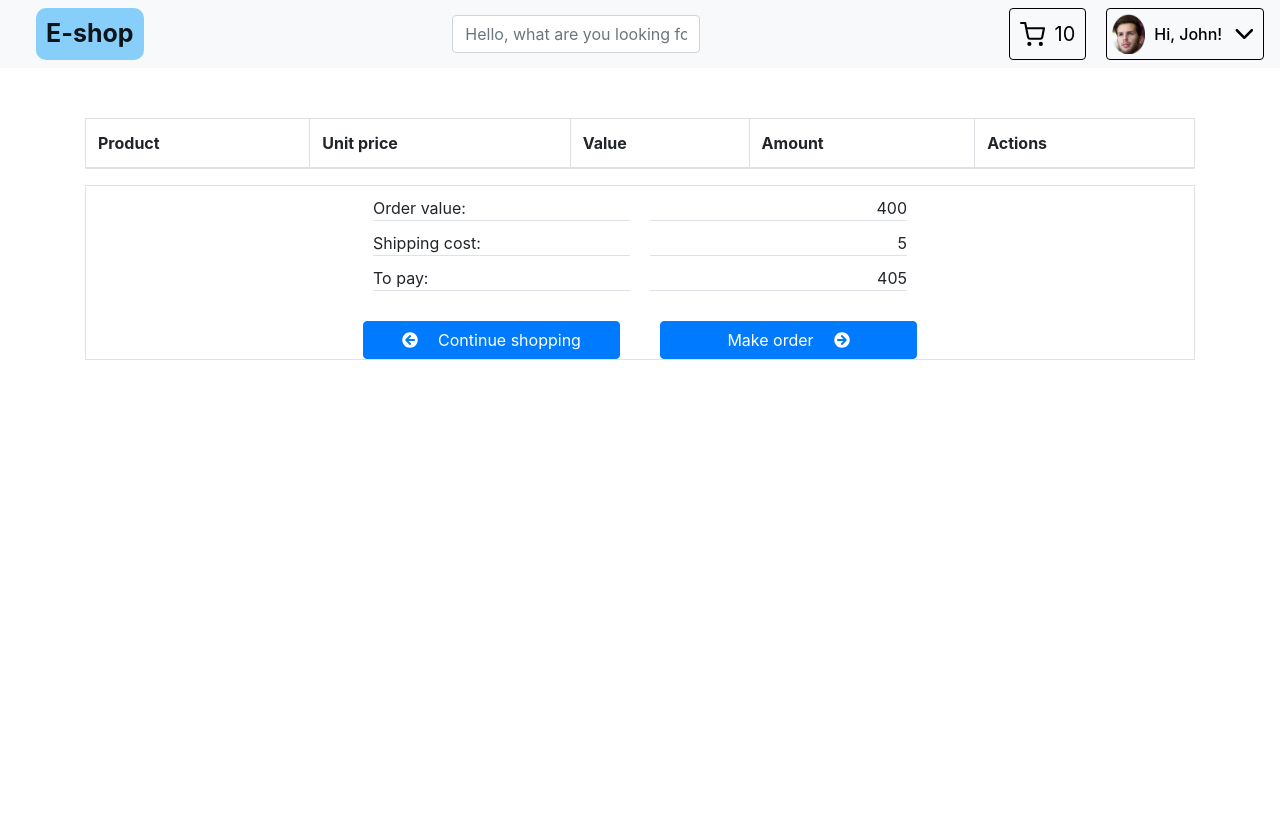
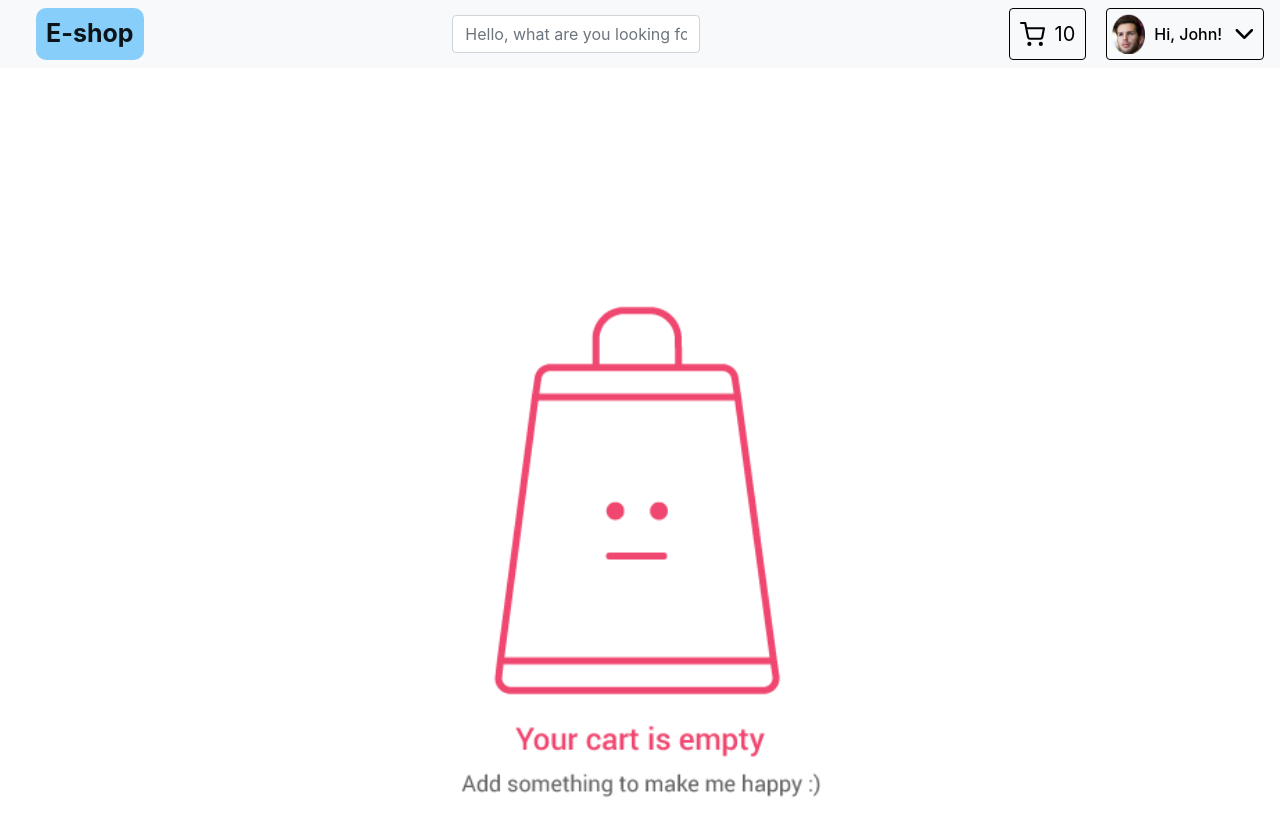
Before and after one commit to Xandreww/e-shop, a React (Create React App) app: page /cart in a window 1280 px wide. Shown: the top 836 px of the page. Before the commit the page ends 800 px from the top, so only its background shows below. Built offline with nearby package versions, Linux system fonts and the light colour scheme.

Commit message:
add empty cart graphic

```diff
--- a/src/components/views/Cart/Cart.js
+++ b/src/components/views/Cart/Cart.js
@@ -1,5 +1,6 @@
 import React from 'react';
 import PropTypes from 'prop-types';
+import { EmptyCart } from '../EmptyCart/EmptyCart';
 import { Table, Button } from 'react-bootstrap';
 import { Link } from 'react-router-dom';
 import { AddRemoveButton } from '../../features/AddRemoveButton/AddRemoveButton';
@@ -28,6 +29,8 @@ class Component extends React.Component {
 
     return (
       <div className={styles.root}>
+        {products.length > 0 ? (
+          <>
             <Table bordered hover>
               <thead>
                 <tr>
@@ -83,6 +86,10 @@ class Component extends React.Component {
                 </Button>
               </div>
             </div>
+          </>
+        ) : (
+          <EmptyCart />
+        )}
       </div>
     );
   }
--- /dev/null
+++ b/src/components/views/EmptyCart/EmptyCart.js
@@ -0,0 +1,18 @@
+import React from 'react';
+import PropTypes from 'prop-types';
+import emptyCart from '../../../images/emptyCart.png';
+
+import styles from './EmptyCart.module.scss';
+
+const Component = () => (
+  <div className={styles.root}>
+    <img className={styles.img} src={emptyCart} alt="empty cart"></img>
+  </div>
+);
+
+Component.propTypes = {
+  children: PropTypes.node,
+  className: PropTypes.string,
+};
+
+export { Component as EmptyCart, Component as EmptyCartComponent };
--- /dev/null
+++ b/src/components/views/EmptyCart/EmptyCart.module.scss
@@ -0,0 +1,9 @@
+@import '../../../styles/settings.scss';
+
+.root {
+  .img {
+    width: 100%;
+    height: 100%;
+    margin: 0;
+  }
+}
```
Also changed, not shown: src/images/emptyCart.png (added). Lines whose indentation alone changed are shown as unchanged.
